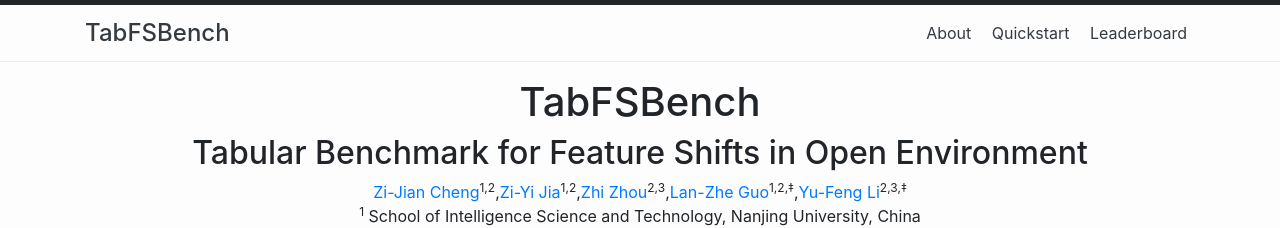
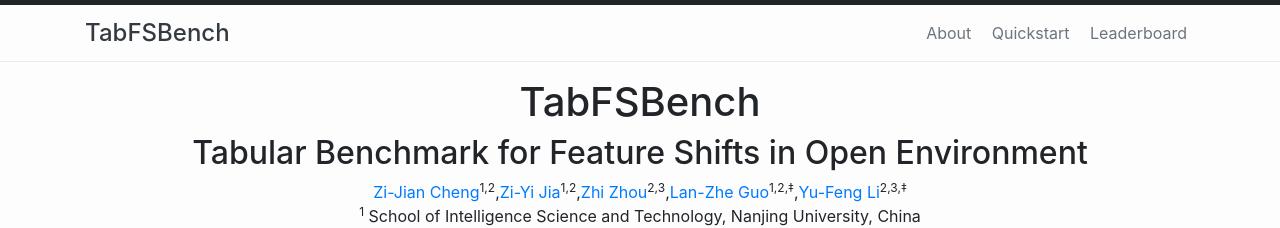
Before and after one commit to ClementCheng0217/Tab-index, a Jekyll site: the page built from index.html, in a window 1280 px wide. Shown: the top 228 px of the page. Built offline with Jekyll 4.4.1, drawn with Linux system fonts in a browser that asks for light colours; the list of posts is cut into pages by our own code.

Commit message:
Update header.html

```diff
--- a/_includes/header.html
+++ b/_includes/header.html
@@ -14,7 +14,7 @@
           {% for path in page_paths %}
             {% assign my_page = site.pages | where: "path", path | first %}
             {% if my_page.title %}
-              <a class="text-dark ml-3 ml-md-0 p-2 d-block d-md-inline-block {% if my_page.url == page.url %}background-color green color red{% endif %}" href="{{ my_page.url | relative_url }}">{{ my_page.title | escape }}</a>
+              <a class="ml-3 ml-md-0 p-2 d-block d-md-inline-block {% if my_page.url == page.url %}text-dark{% endif %} {% if my_page.url != page.url %}text-secondary{% endif %}" href="{{ my_page.url | relative_url }}">{{ my_page.title | escape }}</a>
             {% endif %}
           {% endfor %}
         </div>
```
